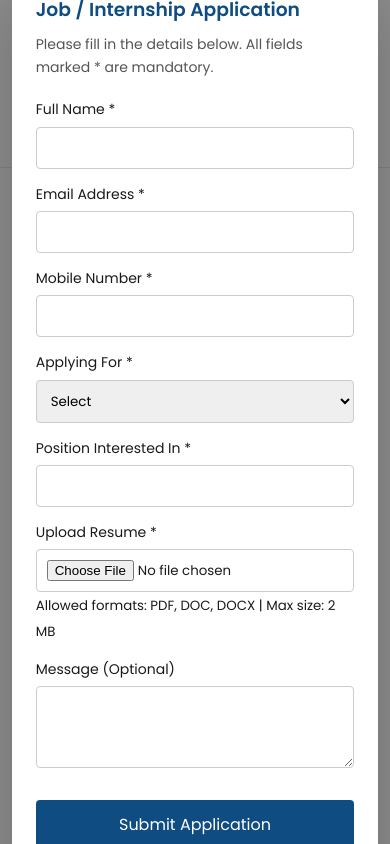
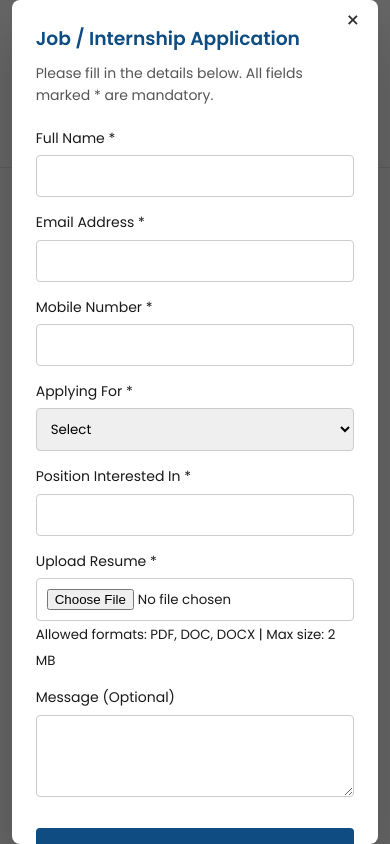
Before and after one commit to jordanabburaj/sp-engineering-website, a website: page public/career.html in a window 390 px wide. Both pictures are taken after a click on the button "Apply for Job / Internship". Drawn offline with Linux system fonts and the light colour scheme.

Commit message:
Fix mobile Form

```diff
--- a/public/career.html
+++ b/public/career.html
@@ -366,11 +366,11 @@ function closeApplicationForm() {
   if (removeBtn) removeBtn.style.display = "none";
 
   modal.style.display = "none";
-  document.body.classList.remove("modal-open"); // ✅ UNLOCK PAGE SCROLL
+  document.body.classList.remove("modal-open"); // UNLOCK WEBSITE
 }
 
 function openApplicationForm() {
-  document.body.classList.add("modal-open"); // ✅ LOCK PAGE SCROLL
+  document.body.classList.add("modal-open"); // LOCK WEBSITE
   document.getElementById("applicationModal").style.display = "flex";
 }
 </script>
--- a/public/style.css
+++ b/public/style.css
@@ -1506,6 +1506,65 @@ section.about {
   }
 
 }
+/* =========================================
+   CAREER APPLICATION – INTERNAL SCROLL FIX
+   ========================================= */
+
+/* Lock website scroll when modal is open */
+body.modal-open {
+  position: fixed;
+  width: 100%;
+  height: 100%;
+  overflow: hidden;
+}
+
+/* Fullscreen modal */
+.application-modal {
+  position: fixed;
+  inset: 0;
+  z-index: 9999;
+  background: rgba(0, 0, 0, 0.6);
+  display: none;
+  align-items: center;
+  justify-content: center;
+}
+
+/* Application box = scrolling container */
+.application-box {
+  background: #ffffff;
+  width: 100%;
+  max-width: 100%;
+  height: 100dvh;          /* dynamic viewport */
+  height: 100vh;           /* fallback */
+  overflow-y: auto;        /* ✅ THIS IS THE KEY */
+  -webkit-overflow-scrolling: touch;
+  padding: 80px 20px 140px; /* space for X + submit */
+  box-sizing: border-box;
+}
+
+/* Close (X) button safe from notch */
+.close-btn {
+  position: fixed;
+  top: env(safe-area-inset-top, 16px);
+  right: 16px;
+  z-index: 10000;
+  background: #fff;
+  border-radius: 50%;
+  padding: 10px 14px;
+  font-size: 22px;
+}
+
+/* Submit button always reachable */
+.submit-btn {
+  margin-bottom: 40px;
+}
+
+/* Extra safety for iPhone home bar */
+@supports (padding: max(0px)) {
+  .application-box {
+    padding-bottom: max(140px, env(safe-area-inset-bottom));
+  }
+}
 
 @media (max-width: 768px) {
 
```
